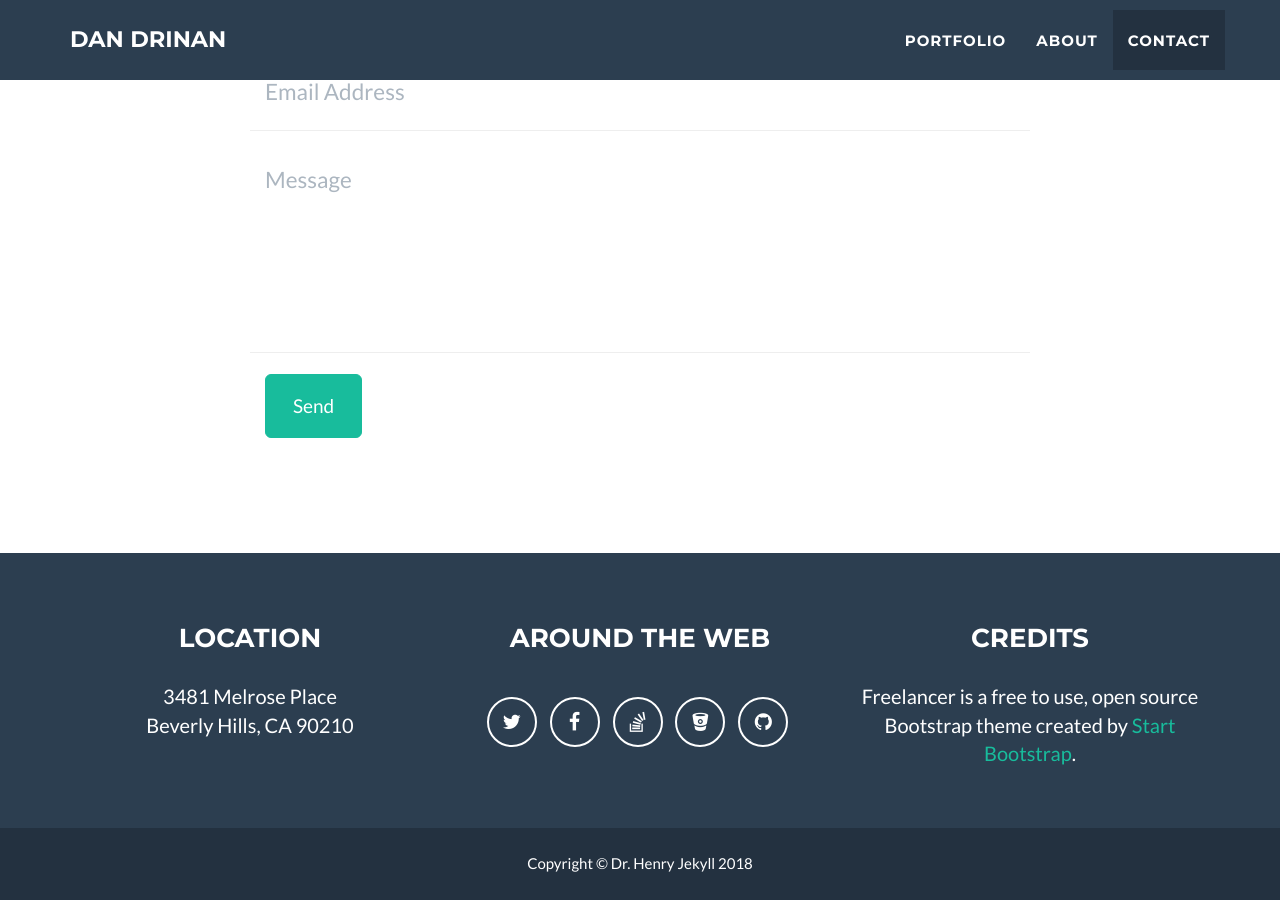
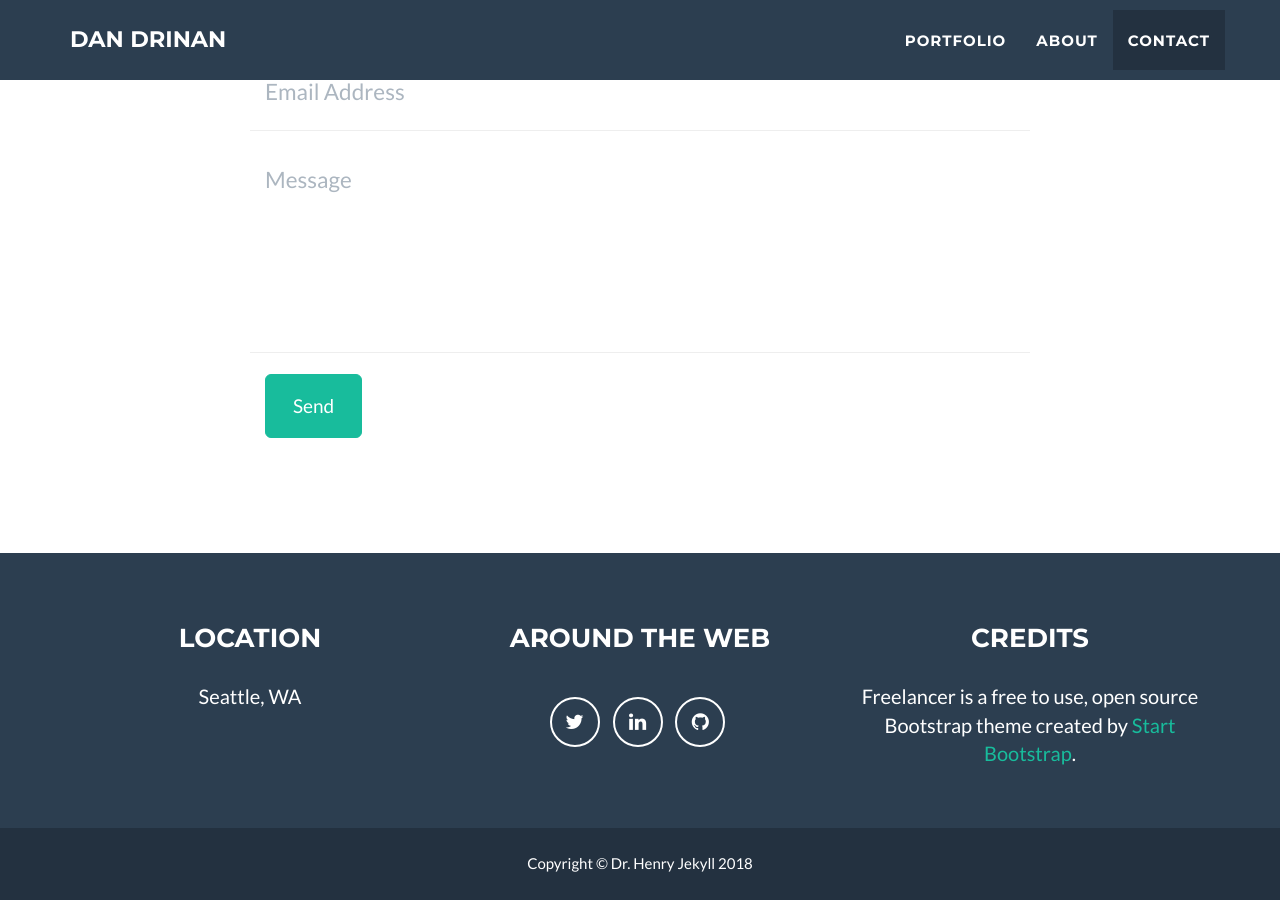
Before and after one commit to drinandan/drinandan.github.io.OLD, a Jekyll site: the page built from index.html, in a window 1280 px wide and 900 px high, scrolled down 2485 px. Built offline with Jekyll 4.4.1, drawn with Linux system fonts in a browser that asks for light colours.

Commit message:
changing information on first page

```diff
--- a/_config.yml
+++ b/_config.yml
@@ -40,20 +40,15 @@ footer:
 # Social networks usernames (many more available: google-plus, flickr, dribbble, pinterest, instagram, tumblr, linkedin, etc.)
 social:
   - title: twitter
-    url: http://twitter.com/jekyllrb
-  - title: facebook
-    url:
-  - title: stack-overflow
-    url: http://stackoverflow.com/questions/tagged/jekyll
-  - title: bitbucket
-    url: http://bitbucket.org/jekyll
+    url: http://twitter.com/drinandan
+  - title: linkedin
+    url: http://linkedin.com/in/dandrinan
   - title: github
-    url: http://github.com/jekyll
+    url: http://github.com/drinandan
 
 # Postal address (add as many lines as necessary)
 address:
-  - line: 3481 Melrose Place
-  - line: Beverly Hills, CA 90210
+  - line: Seattle, WA
 
 # Credits content
 credits: 'Freelancer is a free to use, open source Bootstrap theme created by <a href="http://startbootstrap.com">Start Bootstrap</a>.'
```
